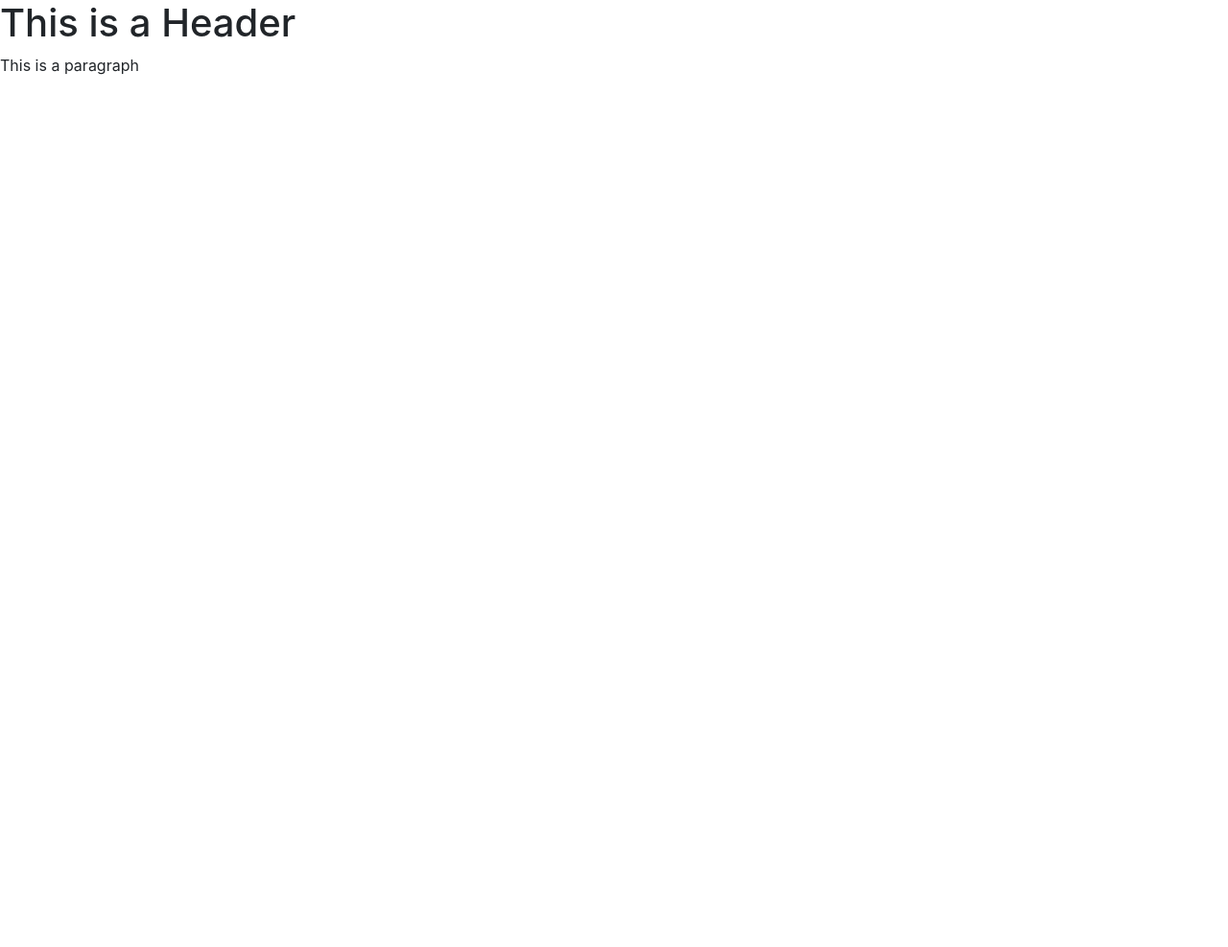
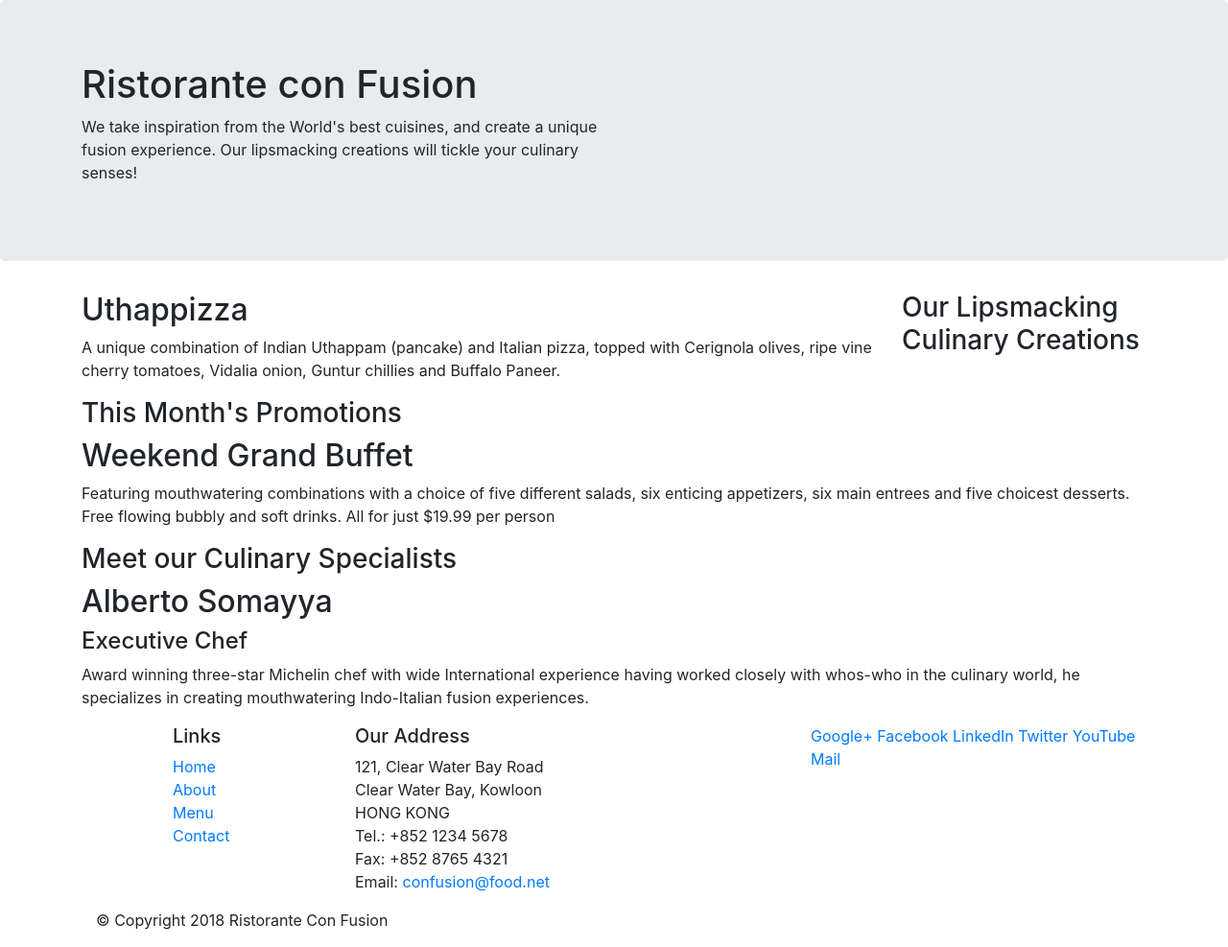
Before and after one commit to rumylera/git-test, a website: page index.html in a window 1280 px wide. Shown: the whole page at 96% size. Before the commit the page ends 800 px from the top, so only its background shows below. Drawn offline with nearby package versions, Linux system fonts and the light colour scheme.

Commit message:
THAT IS THE CORRECT ONE!!!!!

```diff
--- a/index.html
+++ b/index.html
@@ -1,19 +1,110 @@
 <!DOCTYPE html>
-<html>
-    <head> <!-- Required meta tags always come first -->
+<html lang="en">
+
+<head>    <!-- Required meta tags always come first -->
     <meta charset="utf-8">
     <meta name="viewport" content="width=device-width, initial-scale=1, shrink-to-fit=no">
     <meta http-equiv="x-ua-compatible" content="ie=edge">
 
     <!-- Bootstrap CSS -->
-    <link rel="stylesheet" href="node_modules/bootstrap/dist/css/bootstrap.min.css"></head>
+    <link rel="stylesheet" href="node_modules/bootstrap/dist/css/bootstrap.min.css">
+    <title>Ristorante Con Fusion</title>
+</head>
 
-    <body>
-        <h1>This is a Header</h1>
-        <p>This is a paragraph</p>
-            <!-- jQuery first, then Popper.js, then Bootstrap JS. -->
+<body>
+
+    <header class="jumbotron">
+        <div class="container">
+            <div class="row">
+                <div class="col-12 col-sm-6">
+                    <h1>Ristorante con Fusion</h1>
+                    <p>We take inspiration from the World's best cuisines, and create a unique fusion experience. Our lipsmacking creations will tickle your culinary senses!</p>
+                </div>
+                <div class="col-12 col-sm">
+                </div>
+            </div>
+        </div>
+    </header>
+
+    <div class="container">
+        <div class="row">
+            <div class="col-12 col-sm-4 order-sm-last col-md-3">
+                <h3>Our Lipsmacking Culinary Creations</h3>
+            </div>
+            <div class="col col-sm order-sm-first col-md">
+                <h2>Uthappizza</h2>
+                <p>A unique combination of Indian Uthappam (pancake) and Italian pizza, topped with Cerignola olives, ripe vine cherry tomatoes, Vidalia onion, Guntur chillies and Buffalo Paneer.</p>
+            </div>
+        </div>
+
+
+        <div>
+            <div>
+                <h3>This Month's Promotions</h3>
+            </div>
+            <div>
+                <h2>Weekend Grand Buffet</h2>
+                <p>Featuring mouthwatering combinations with a choice of five different salads, six enticing appetizers, six main entrees and five choicest desserts. Free flowing bubbly and soft drinks. All for just $19.99 per person </p>
+            </div>
+        </div>
+
+        <div>
+            <div>
+                <h3>Meet our Culinary Specialists</h3>
+            </div>
+            <div>
+                <h2>Alberto Somayya</h2>
+                <h4>Executive Chef</h4>
+                <p>Award winning three-star Michelin chef with wide International experience having worked closely with whos-who in the culinary world, he specializes in creating mouthwatering Indo-Italian fusion experiences. </p>
+            </div>
+        </div>
+    </div>
+
+    <footer>
+        <div class="container">
+            <div class="row">
+                <div class="col-4 offset-1 col-sm-2">
+                    <h5>Links</h5>
+                    <ul class="list-unstyled">
+                        <li><a href="#">Home</a></li>
+                        <li><a href="#">About</a></li>
+                        <li><a href="#">Menu</a></li>
+                        <li><a href="#">Contact</a></li>
+                    </ul>
+                </div>
+                <div class="col-7 col-sm-5">
+                    <h5>Our Address</h5>
+                    <address>
+		              121, Clear Water Bay Road<br>
+		              Clear Water Bay, Kowloon<br>
+		              HONG KONG<br>
+		              Tel.: +852 1234 5678<br>
+		              Fax: +852 8765 4321<br>
+		              Email: <a href="mailto:confusion@food.net">confusion@food.net</a>
+		           </address>
+                </div>
+                <div class="col-12 col-sm-4">
+                    <div>
+                        <a href="http://google.com/+">Google+</a>
+                        <a href="http://www.facebook.com/profile.php?id=">Facebook</a>
+                        <a href="http://www.linkedin.com/in/">LinkedIn</a>
+                        <a href="http://twitter.com/">Twitter</a>
+                        <a href="http://youtube.com/">YouTube</a>
+                        <a href="mailto:">Mail</a>
+                    </div>
+                </div>
+           </div>
+           <div class="col-auto">
+                <div>
+                    <p>© Copyright 2018 Ristorante Con Fusion</p>
+                </div>
+           </div>
+        </div>
+    </footer>
+          <!-- jQuery first, then Popper.js, then Bootstrap JS. -->
     <script src="node_modules/jquery/dist/jquery.slim.min.js"></script>
     <script src="node_modules/popper.js/dist/umd/popper.min.js"></script>
     <script src="node_modules/bootstrap/dist/js/bootstrap.min.js"></script>
-    </body>
+</body>
+
 </html>
```
